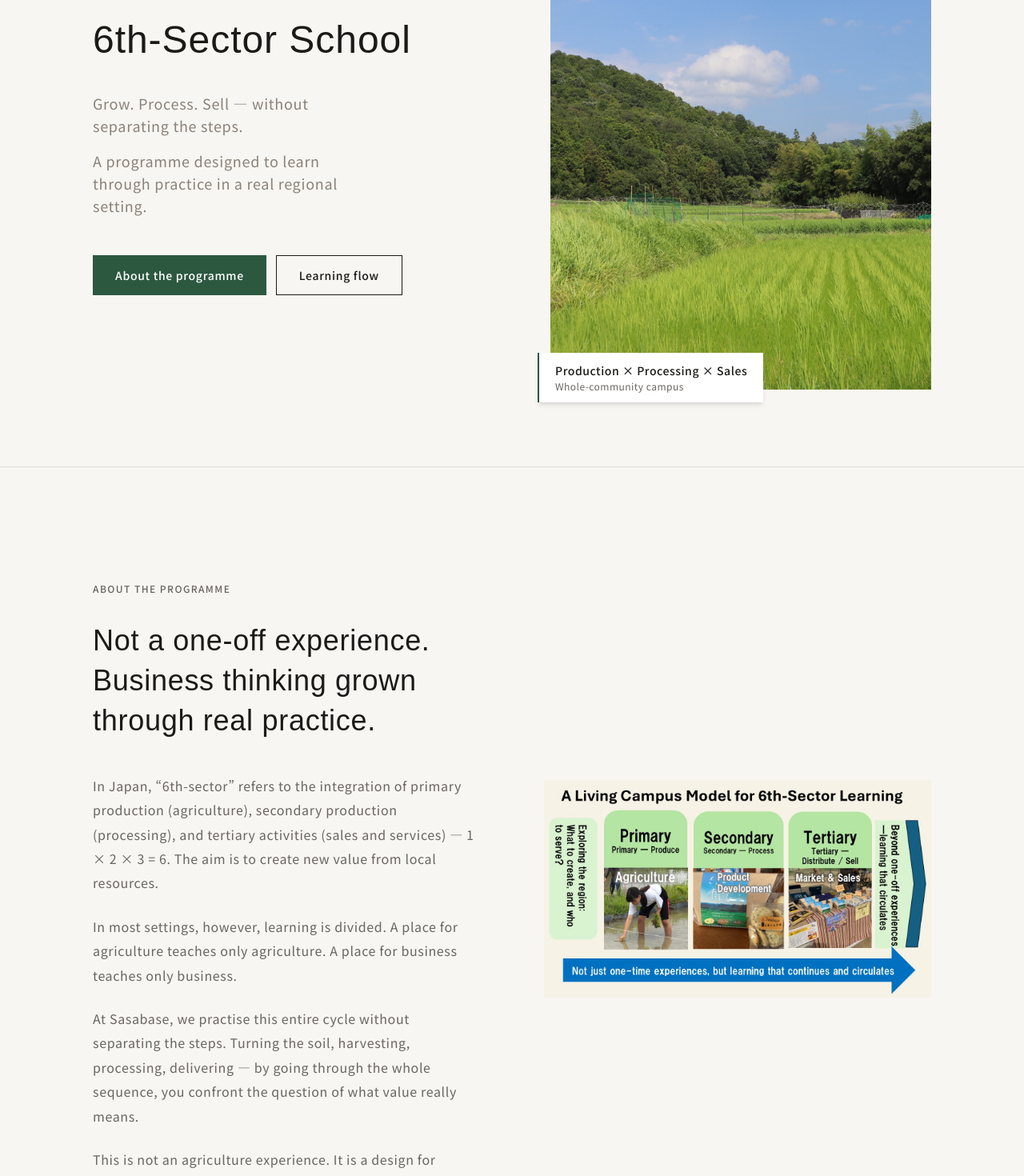
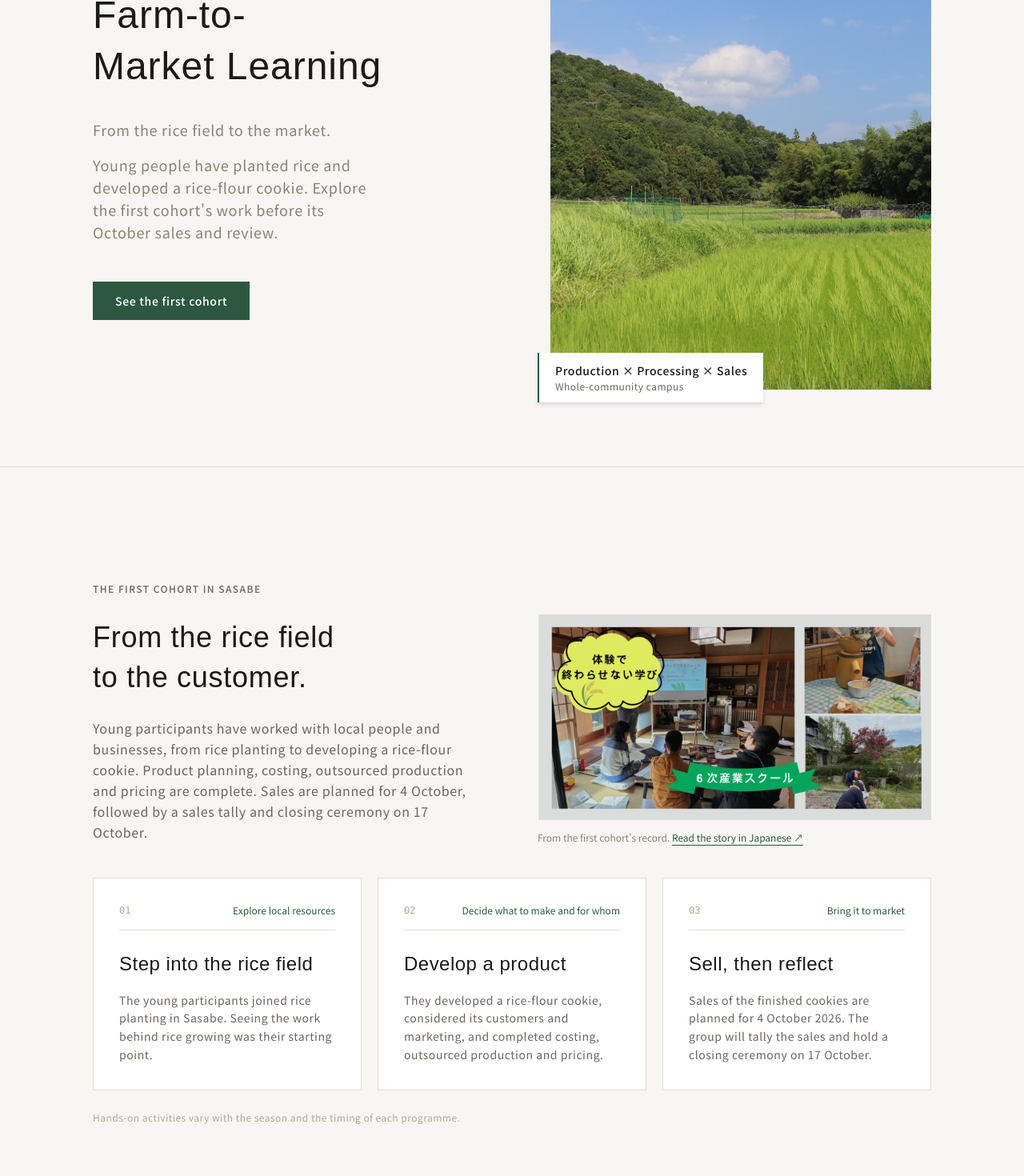
Before and after one commit to tomo-web/sasabase-site, a Next.js app: page /en/6th-sector in a window 1280 px wide. Shown: the part 312-1782 px from the top of the page at 80% size. Built offline with nearby package versions, Linux system fonts and the light colour scheme.

Commit message:
Update sixth-sector school pages in Japanese and English

```diff
--- a/app/6th-sector/page.tsx
+++ b/app/6th-sector/page.tsx
@@ -1,25 +1,22 @@
 import type { Metadata } from 'next'
 import Image from 'next/image'
 import Link from 'next/link'
-import ImagePlaceholder from '@/components/ui/ImagePlaceholder'
 
 export const metadata: Metadata = {
   title: '6次産業スクール | 川西市・実践型プログラム',
   description:
-    '生産・加工・販売を一体で学ぶ、川西市の実践型6次産業スクール。棚田での米づくりから加工・販売まで、地域経済の仕組みを体験を通じて学びます。',
+    '川西市笹部の6次産業スクール。第1期では中高生が米粉クッキーの企画・商品化まで取り組みました。10月4日に販売、17日に売上計算と修了式を予定しています。',
   keywords: [
-    '6次産業 体験',
-    '農業ビジネス 兵庫',
-    '農業体験 川西市',
-    '地域起業 実践',
-    '6次産業 学び',
-    '社会人 学び直し 実践型',
-    '地域経済 学び',
+    '6次産業スクール',
+    '川西市 笹部',
+    '中高生 実践型教育',
+    '地域資源 商品企画',
+    '生産 加工 販売',
   ],
   openGraph: {
     title: '6次産業スクール | 川西市・実践型プログラム',
     description:
-      '棚田での米づくりから加工・販売まで体験する、川西市の実践型6次産業スクール。地域の経済サイクルを体験しながら学びます。',
+      '笹部の田んぼから地域の市場へ。中高生が米粉クッキーを企画・商品化した第1期の実践を紹介します。10月4日に販売、17日に売上計算と修了式を予定しています。',
     locale: 'ja_JP',
     type: 'website',
   },
@@ -61,6 +58,27 @@ const whyHere = [
   },
 ]
 
+const firstCohort = [
+  {
+    number: '01',
+    phase: '地域の資源に触れる',
+    title: '田んぼに入る',
+    body: '中高生が笹部の田んぼで田植えに参加しました。米づくりを、地域の現場から知るところが出発点です。',
+  },
+  {
+    number: '02',
+    phase: '何を、誰に届けるか',
+    title: '商品を形にする',
+    body: '米粉クッキーの商品企画とマーケティングに取り組み、誰に届けるかを考えました。原価計算、委託製造、価格決定まで進めました。',
+  },
+  {
+    number: '03',
+    phase: '地域の市場へ',
+    title: '10月4日、販売へ',
+    body: '完成した米粉クッキーを2026年10月4日に販売し、10月17日に売上計算と修了式を行う予定です。販売の結果を確かめ、第1期の学びを振り返ります。',
+  },
+]
+
 
 export default function SixthSectorPage() {
   return (
@@ -79,20 +97,15 @@ export default function SixthSectorPage() {
               </h1>
 
               <p className="text-base md:text-lg text-stone-500 leading-jp tracking-jp mb-4 max-w-[36ch]">
-                生産・加工・販売を、分けずに学ぶ。
+                田んぼから、市場まで。
               </p>
               <p className="text-base md:text-lg text-stone-500 leading-jp tracking-jp mb-12 max-w-[36ch]">
-                地域の現場を舞台にした、実践型の学びの設計です。
+                中高生が田植えを経験し、米粉クッキーを企画・商品化しました。販売と振り返りを控えた第1期の実践を紹介します。
               </p>
 
-              <div className="flex flex-wrap gap-3">
-                <Link href="#about" className="btn-primary">
-                  この取り組みについて
-                </Link>
-                <Link href="#flow" className="btn-outline">
-                  学びの流れを見る
-                </Link>
-              </div>
+              <Link href="#first-cohort" className="btn-primary">
+                第1期の実践を見る
+              </Link>
             </div>
 
             {/* Image */}
@@ -119,6 +132,52 @@ export default function SixthSectorPage() {
         </div>
       </section>
 
+      {/* Sasabaseでの第1期 */}
+      <section id="first-cohort" className="section-padding border-t border-border bg-stone-50 scroll-mt-[68px]">
+        <div className="container-base">
+          <p className="label-text mb-6">笹部での第1期</p>
+          <div className="grid grid-cols-1 lg:grid-cols-2 gap-8 lg:gap-16 items-center mb-10">
+            <div>
+              <h2 className="heading-serif text-h2 text-foreground leading-[1.4] mb-6">
+                田んぼから、<br />お客さまのもとへ。
+              </h2>
+              <p className="text-base text-stone-600 leading-jp tracking-jp mb-0">
+                第1期では中高生が、地域の人や事業者と関わりながら、田植えから米粉クッキーの商品企画、原価計算、委託製造、価格決定まで取り組みました。10月4日に販売し、17日に売上計算と修了式を行う予定です。
+              </p>
+            </div>
+            <figure>
+              <div className="relative aspect-[1280/670] w-full overflow-hidden">
+                <Image
+                  src="/images/sixth-sector-first-cohort.webp"
+                  alt="第1期の学びの様子。古民家での商品企画、加工の体験、地域での作業"
+                  fill
+                  className="object-cover"
+                  sizes="(max-width: 1024px) 100vw, 50vw"
+                />
+              </div>
+              <figcaption className="text-xs text-stone-500 leading-jp tracking-jp mt-3">
+                第1期の記録から。<a href="https://note.com/withtomo/n/n86ed2695d5b0" target="_blank" rel="noopener noreferrer" className="text-primary underline underline-offset-4">活動の記録を読む ↗</a>
+              </figcaption>
+            </figure>
+          </div>
+          <div className="grid grid-cols-1 md:grid-cols-3 gap-4 lg:gap-5">
+            {firstCohort.map((item) => (
+              <article key={item.number} className="bg-white border border-border p-6 lg:p-8">
+                <div className="flex items-center justify-between gap-4 border-b border-border pb-4 mb-6">
+                  <span className="text-xs font-mono text-stone-400">{item.number}</span>
+                  <span className="text-xs text-primary tracking-jp">{item.phase}</span>
+                </div>
+                <h3 className="heading-serif text-h3 text-foreground mb-4">{item.title}</h3>
+                <p className="text-sm text-stone-600 leading-jp tracking-jp mb-0">{item.body}</p>
+              </article>
+            ))}
+          </div>
+          <p className="text-xs text-stone-400 leading-jp tracking-jp mt-6 mb-0">
+            実地活動の内容は、参加時期によって異なります。
+          </p>
+        </div>
+      </section>
+
       {/* ② この取り組みについて */}
       <section id="about" className="section-padding border-t border-border scroll-mt-[68px]">
         <div className="container-base">
@@ -129,11 +188,11 @@ export default function SixthSectorPage() {
               <p className="label-text mb-8">この取り組みについて</p>
 
               <h2 className="heading-serif text-h2 text-foreground mb-10 leading-[1.4]">
-                ○○体験で終わらせない。
+                田んぼの作業も、
                 <br />
-                一連の流れを通じて、
+                商品の値付けも、
                 <br />
-                ビジネス思考を育てる。
+                ひとつながりの学びに。
               </h2>
 
               <div className="space-y-6 text-base text-stone-600 leading-jp tracking-jp">
@@ -146,12 +205,12 @@ export default function SixthSectorPage() {
                   農業を学ぶ場は農業だけを。経営を学ぶ場は経営だけを。
                 </p>
                 <p>
-                  Sasabaseでは、この一連の流れを「分けずに」実践します。
-                  土を耕し、収穫し、加工し、届ける。
-                  その全体を通じて初めて見えてくる、価値とは何かという問いと向き合います。
+                  Sasabaseでは、田んぼの作業から商品企画、加工事業者との連携、販売までを、
+                  ひとつながりの課題として扱います。参加する時期によって実地で関われる工程は異なりますが、
+                  地域の資源をどう価値に変え、誰に届けるかを考えます。
                 </p>
                 <p>
-                  これは農業体験ではなく、地域と経済をつなぐ学びの設計です。
+                  地域の人とともに考え、実際の社会につなげる実践型の学びです。
                 </p>
               </div>
             </div>
--- a/app/en/6th-sector/page.tsx
+++ b/app/en/6th-sector/page.tsx
@@ -3,13 +3,13 @@ import Image from 'next/image'
 import Link from 'next/link'
 
 export const metadata: Metadata = {
-  title: '6th-Sector School | Agriculture & Local Economy, Kawanishi',
+  title: 'Farm-to-Market Learning | Sixth-Sector School at Sasabase',
   description:
-    'A practice-based learning programme at Sasabase covering the full cycle of regional production — from growing rice to processing and selling. Learning through real work in Kawanishi, Hyogo.',
+    'At Sasabase, young people have planted rice and developed a rice-flour cookie. Sales are planned for 4 October 2026, followed by a sales tally and closing ceremony on 17 October.',
   openGraph: {
-    title: '6th-Sector School | Agriculture & Local Economy, Kawanishi',
+    title: 'Farm-to-Market Learning | Sixth-Sector School at Sasabase',
     description:
-      'Grow. Process. Sell. Experience the full cycle of regional production and local economy through practice at Sasabase, Kawanishi.',
+      'The first cohort has completed product development, costing, outsourced production and pricing. Sales are planned for 4 October, with a review and closing ceremony on 17 October.',
     locale: 'en_US',
     type: 'website',
   },
@@ -51,6 +51,27 @@ const flow = [
   },
 ]
 
+const firstCohort = [
+  {
+    number: '01',
+    phase: 'Explore local resources',
+    title: 'Step into the rice field',
+    body: 'The young participants joined rice planting in Sasabe. Seeing the work behind rice growing was their starting point.',
+  },
+  {
+    number: '02',
+    phase: 'Decide what to make and for whom',
+    title: 'Develop a product',
+    body: 'They developed a rice-flour cookie, considered its customers and marketing, and completed costing, outsourced production and pricing.',
+  },
+  {
+    number: '03',
+    phase: 'Bring it to market',
+    title: 'Sell, then reflect',
+    body: 'Sales of the finished cookies are planned for 4 October 2026. The group will tally the sales and hold a closing ceremony on 17 October.',
+  },
+]
+
 export default function EnSixthSectorPage() {
   return (
     <>
@@ -60,27 +81,22 @@ export default function EnSixthSectorPage() {
           <div className="grid grid-cols-1 lg:grid-cols-2 gap-14 lg:gap-24 items-center">
 
             <div>
-              <p className="label-text normal-case mb-8">Activity at Sasabase</p>
+              <p className="label-text normal-case mb-8">Sasabase activity · Sixth-Sector School</p>
 
               <h1 className="heading-serif text-h1 text-foreground mb-8 leading-[1.35] text-balance">
-                6th-Sector School
+                Farm-to-Market Learning
               </h1>
 
               <p className="text-base md:text-lg text-stone-500 leading-relaxed mb-4 max-w-[36ch]">
-                Grow. Process. Sell — without separating the steps.
+                From the rice field to the market.
               </p>
               <p className="text-base md:text-lg text-stone-500 leading-relaxed mb-12 max-w-[36ch]">
-                A programme designed to learn through practice in a real regional setting.
+                Young people have planted rice and developed a rice-flour cookie. Explore the first cohort&apos;s work before its October sales and review.
               </p>
 
-              <div className="flex flex-wrap gap-3">
-                <Link href="#about" className="btn-primary">
-                  About the programme
-                </Link>
-                <Link href="#flow" className="btn-outline">
-                  Learning flow
-                </Link>
-              </div>
+              <Link href="#first-cohort" className="btn-primary">
+                See the first cohort
+              </Link>
             </div>
 
             <div className="relative aspect-[3/4] w-full">
@@ -102,6 +118,52 @@ export default function EnSixthSectorPage() {
         </div>
       </section>
 
+      {/* The first cohort at Sasabase */}
+      <section id="first-cohort" className="section-padding border-t border-border bg-stone-50 scroll-mt-[68px]">
+        <div className="container-base">
+          <p className="label-text mb-6">The first cohort in Sasabe</p>
+          <div className="grid grid-cols-1 lg:grid-cols-2 gap-8 lg:gap-16 items-center mb-10">
+            <div>
+              <h2 className="heading-serif text-h2 text-foreground leading-[1.4] mb-6">
+                From the rice field<br />to the customer.
+              </h2>
+              <p className="text-base text-stone-600 leading-relaxed mb-0">
+                Young participants have worked with local people and businesses, from rice planting to developing a rice-flour cookie. Product planning, costing, outsourced production and pricing are complete. Sales are planned for 4 October, followed by a sales tally and closing ceremony on 17 October.
+              </p>
+            </div>
+            <figure>
+              <div className="relative aspect-[1280/670] w-full overflow-hidden">
+                <Image
+                  src="/images/sixth-sector-first-cohort.webp"
+                  alt="First-cohort activities: product discussions, processing and outdoor work in Sasabe"
+                  fill
+                  className="object-cover"
+                  sizes="(max-width: 1024px) 100vw, 50vw"
+                />
+              </div>
+              <figcaption className="text-xs text-stone-500 leading-relaxed mt-3">
+                From the first cohort&apos;s record. <a href="https://note.com/withtomo/n/n86ed2695d5b0" target="_blank" rel="noopener noreferrer" className="text-primary underline underline-offset-4">Read the story in Japanese ↗</a>
+              </figcaption>
+            </figure>
+          </div>
+          <div className="grid grid-cols-1 md:grid-cols-3 gap-4 lg:gap-5">
+            {firstCohort.map((item) => (
+              <article key={item.number} className="bg-white border border-border p-6 lg:p-8">
+                <div className="flex items-center justify-between gap-4 border-b border-border pb-4 mb-6">
+                  <span className="text-xs font-mono text-stone-400">{item.number}</span>
+                  <span className="text-xs text-primary">{item.phase}</span>
+                </div>
+                <h3 className="heading-serif text-h3 text-foreground mb-4">{item.title}</h3>
+                <p className="text-sm text-stone-600 leading-relaxed mb-0">{item.body}</p>
+              </article>
+            ))}
+          </div>
+          <p className="text-xs text-stone-400 leading-relaxed mt-6 mb-0">
+            Hands-on activities vary with the season and the timing of each programme.
+          </p>
+        </div>
+      </section>
+
       {/* About */}
       <section id="about" className="section-padding border-t border-border scroll-mt-[68px]">
         <div className="container-base">
@@ -111,30 +173,30 @@ export default function EnSixthSectorPage() {
               <p className="label-text mb-8">About the programme</p>
 
               <h2 className="heading-serif text-h2 text-foreground mb-10 leading-[1.4]">
-                Not a one-off experience.
+                Working in the field.
                 <br />
-                Business thinking grown through real practice.
+                Setting a price.
+                <br />
+                One connected learning journey.
               </h2>
 
               <div className="space-y-6 text-base text-stone-600 leading-relaxed">
                 <p>
-                  In Japan, &ldquo;6th-sector&rdquo; refers to the integration of primary production
-                  (agriculture), secondary production (processing), and tertiary activities
-                  (sales and services) — 1 × 2 × 3 = 6. The aim is to create new value from
-                  local resources.
+                  In Japan, &ldquo;sixth industrialization&rdquo; refers to connecting primary
+                  production, secondary processing, and tertiary sales or services —
+                  1 × 2 × 3 = 6. The aim is to create new value from local resources.
                 </p>
                 <p>
-                  In most settings, however, learning is divided. A place for agriculture teaches
-                  only agriculture. A place for business teaches only business.
+                  At Sasabase, the work in the rice field, product planning, collaboration with
+                  processors, and selling are treated as parts of one connected challenge.
                 </p>
                 <p>
-                  At Sasabase, we practise this entire cycle without separating the steps.
-                  Turning the soil, harvesting, processing, delivering — by going through the
-                  whole sequence, you confront the question of what value really means.
+                  Which tasks participants can do in person depends on the season and the timing
+                  of the programme. At every stage, they consider how a local resource becomes
+                  something valuable, and who it is for.
                 </p>
                 <p>
-                  This is not an agriculture experience. It is a design for learning that
-                  connects education and the local economy.
+                  It is practical learning shaped with local people and connected to real economic activity.
                 </p>
               </div>
             </div>
@@ -160,9 +222,9 @@ export default function EnSixthSectorPage() {
           <div className="mb-14">
             <p className="label-text mb-6">Why learn here?</p>
             <h2 className="heading-serif text-h2 text-foreground leading-[1.4] max-w-[32ch]">
-              The field is not
+              Real fields.
               <br />
-              a constructed one.
+              Real decisions.
             </h2>
           </div>
 
@@ -219,9 +281,9 @@ export default function EnSixthSectorPage() {
             <div>
               <p className="label-text mb-6">Learning flow</p>
               <h2 className="heading-serif text-h2 text-foreground mb-6 leading-[1.4]">
-                Designed as understanding
+                Learn the whole journey,
                 <br />
-                and practice, not as experience.
+                from growing to selling.
               </h2>
               <p className="text-sm text-stone-500 leading-relaxed max-w-[44ch] mb-4">
                 The three phases of production, processing, and selling are each
@@ -294,7 +356,7 @@ export default function EnSixthSectorPage() {
               </h2>
               <div className="space-y-5 text-base text-stone-600 leading-relaxed">
                 <p>
-                  6th-sector learning cannot be completed in a single day&apos;s experience.
+                  This kind of learning cannot be completed in a single day&apos;s experience.
                   The essence only becomes visible through involvement that spans the seasons —
                   from soil preparation to selling.
                 </p>
@@ -337,7 +399,7 @@ export default function EnSixthSectorPage() {
 
               <div className="space-y-5 text-base text-stone-600 leading-relaxed mb-10">
                 <p>
-                  The 6th-Sector School designs each programme around an individual consultation.
+                  We design each Farm-to-Market Learning programme through an individual consultation.
                   Because the content varies depending on your objectives, duration, and level
                   of involvement, please feel free to reach out first.
                 </p>
@@ -383,8 +445,7 @@ export default function EnSixthSectorPage() {
 
           <div className="space-y-3 mb-10">
             <p className="text-sm md:text-base text-primary-200 leading-relaxed max-w-[40ch] mx-auto">
-              This is not an agriculture experience.
-              It is a learning space that connects education and the local economy.
+              A practical learning programme connecting education with local livelihoods and markets.
             </p>
           </div>
 
```
Also changed, not shown: public/images/sixth-sector-first-cohort.webp (added).
